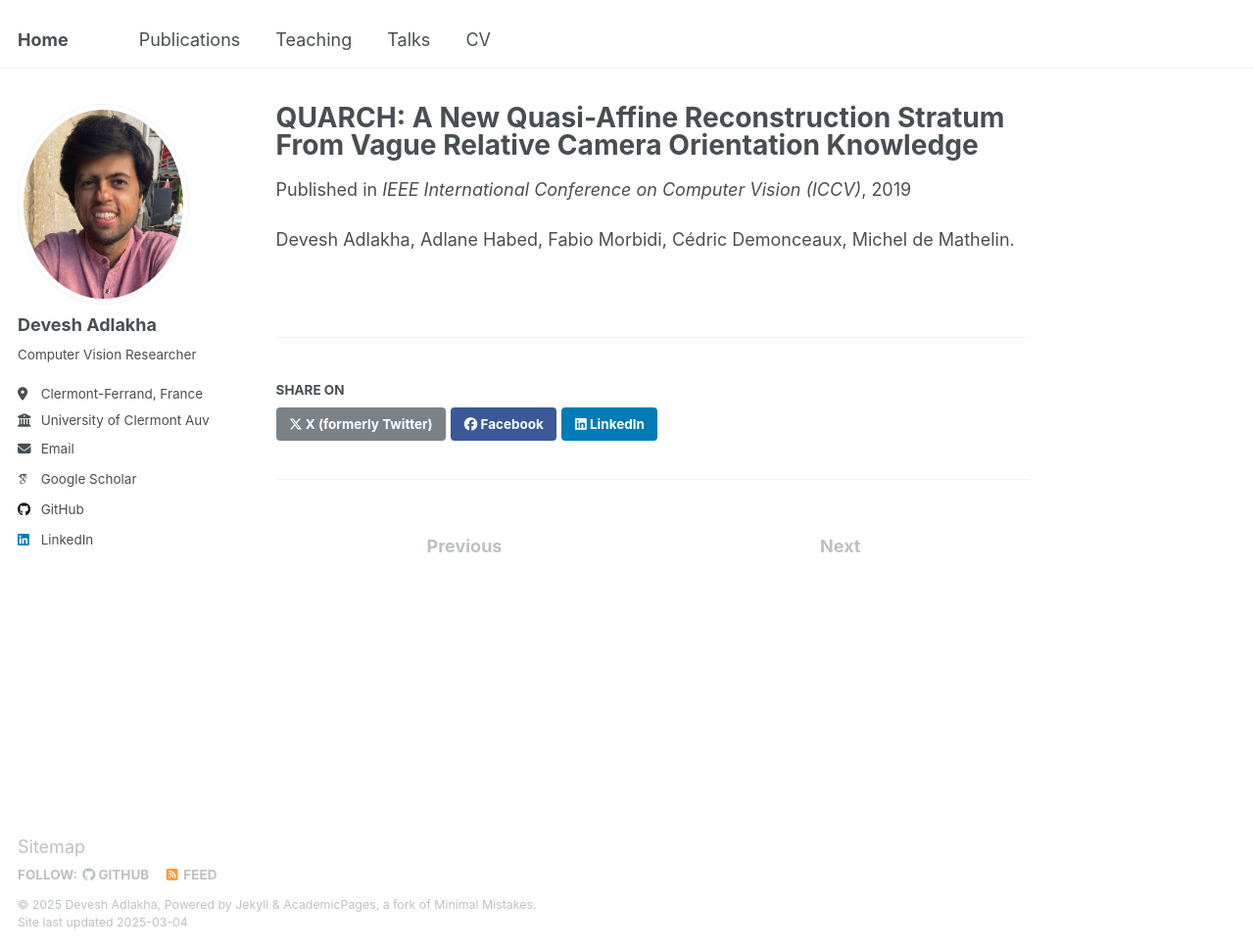
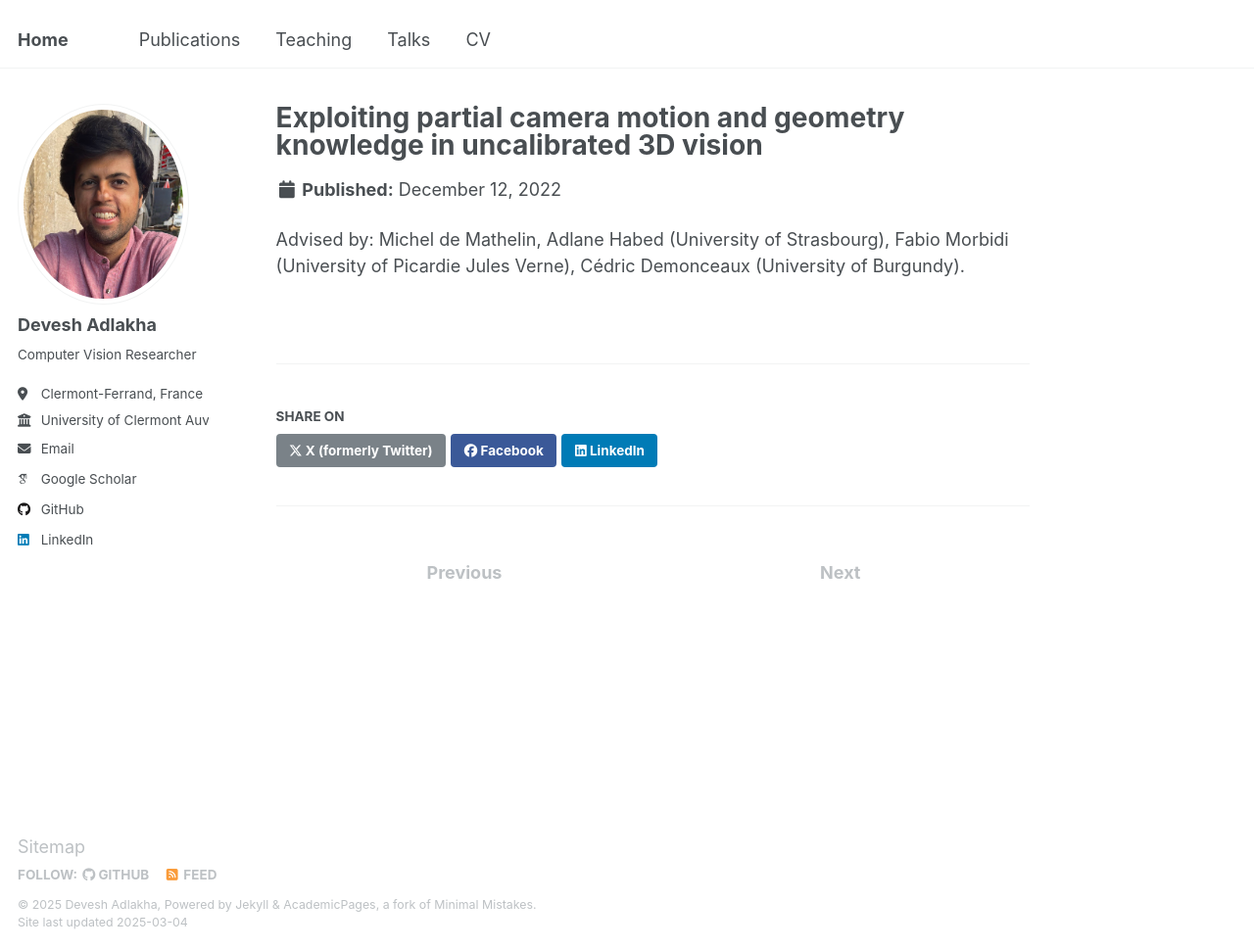
Before and after one commit to devadlakha/devadlakha.github.io, a Jekyll site: the page built from _publications/PhDManuscript.md, in a window 1280 px wide and 970 px high. Shown: the whole window at 98% size. Built offline with Jekyll 4.4.1, drawn with Linux system fonts in a browser that asks for light colours; some web fonts are replaced.

Commit message:
Update PhDManuscript.md

```diff
--- a/_publications/PhDManuscript.md
+++ b/_publications/PhDManuscript.md
@@ -1,14 +1,14 @@
 ---
-title: "QUARCH: A New Quasi-Affine Reconstruction Stratum From Vague Relative Camera Orientation Knowledge"
+title: "Exploiting partial camera motion and geometry knowledge in uncalibrated 3D vision"
 collection: publications
-category: conferences
-permalink: /publication/ICCV2019
+category: manuscripts
+permalink: /publication/PhDManuscript
 excerpt:
-date: 2019-10-27
-venue: 'IEEE International Conference on Computer Vision (ICCV)'
+date: 2022-12-12
+venue:
 slidesurl:
-paperurl: 'https://openaccess.thecvf.com/content_ICCV_2019/papers/Adlakha_QUARCH_A_New_Quasi-Affine_Reconstruction_Stratum_From_Vague_Relative_Camera_ICCV_2019_paper.pdf'
+paperurl: 'https://publication-theses.unistra.fr/public/theses_doctorat/2022/ADLAKHA_Devesh_2022_ED269.pdf'
 citation:
 ---
 
-Devesh Adlakha, Adlane Habed, Fabio Morbidi, Cédric Demonceaux, Michel de Mathelin.
+Advised by: Michel de Mathelin, Adlane Habed (University of Strasbourg), Fabio Morbidi (University of Picardie Jules Verne), Cédric Demonceaux (University of Burgundy).
```
